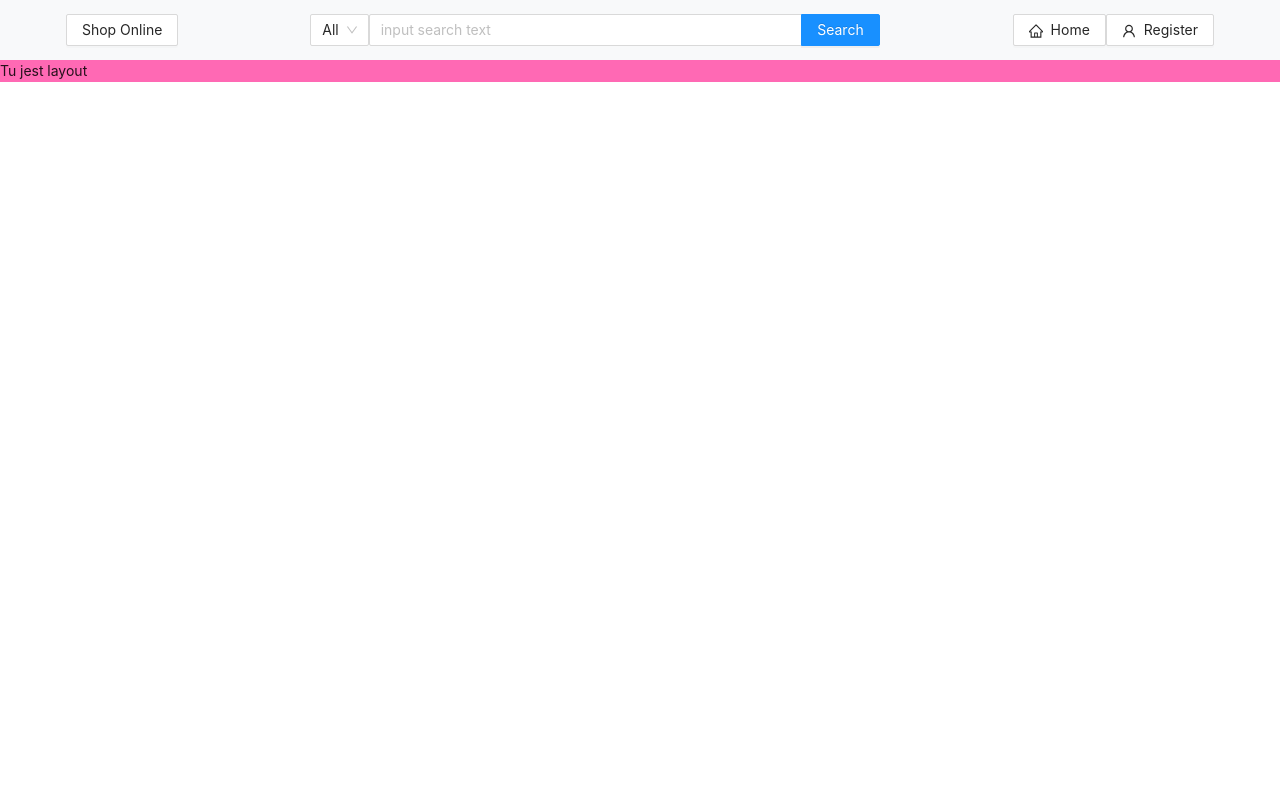
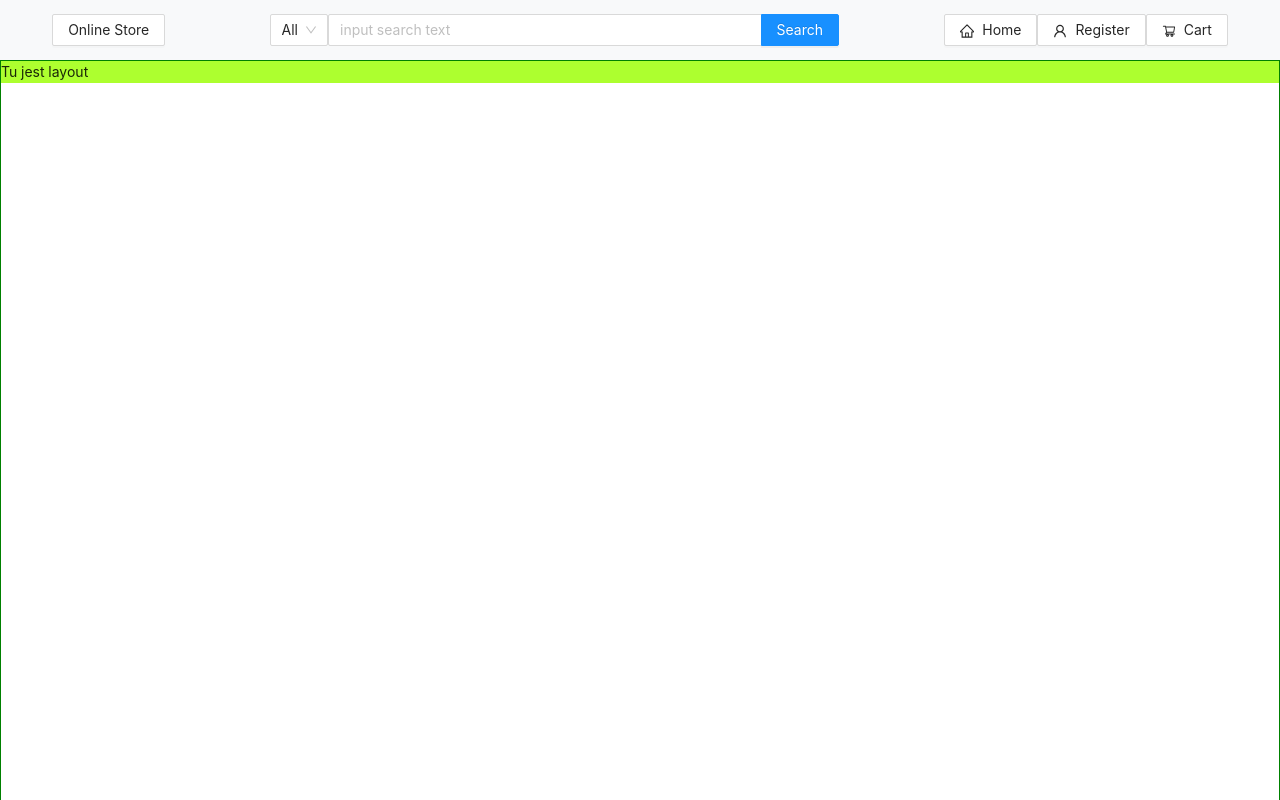
Before and after one commit to HowToShake/OnlineStore, a React (Create React App) app in the folder shop/: page / in a window 1280 px wide. Built offline with nearby package versions, Linux system fonts and the light colour scheme.

Commit message:
Before changing redux

```diff
--- /dev/null
+++ b/shop/src/components/Cart/cart-view.js
@@ -0,0 +1,9 @@
+import React from 'react'
+
+export const Cart = () => {
+    return (
+        <div>
+            <h1>Cart</h1>
+        </div>
+    )
+}
--- a/shop/src/components/LandingPage/landing-page-view.js
+++ b/shop/src/components/LandingPage/landing-page-view.js
@@ -1,10 +1,11 @@
 import React from 'react'
+import LandingPageStyles from './landing-page-view.module.scss'
 
 const LandingPage = (props) => {
 
 
     return (
-        <div style={{backgroundColor: 'hotpink'}}>
+        <div className={LandingPageStyles.Container}>
             <p>Tu jest layout</p>
         </div>
     )
--- /dev/null
+++ b/shop/src/components/LandingPage/landing-page-view.module.scss
@@ -0,0 +1,10 @@
+.Container{
+    border: 1px solid green;
+    position: fixed;
+    width: 100vw;
+    height: 100%;
+
+    & p {
+        background-color: greenyellow;
+    }
+}
--- a/shop/src/components/TopBar/top-bar-view.js
+++ b/shop/src/components/TopBar/top-bar-view.js
@@ -1,11 +1,11 @@
 import React from 'react'
 import { Link } from 'react-router-dom';
 import { Button, Input, Select } from 'antd'
-import { HomeOutlined, UserOutlined } from '@ant-design/icons'
+import { HomeOutlined, UserOutlined, ShoppingCartOutlined } from '@ant-design/icons'
 
 export const TopBar = (props) => {
 
-    console.log(props.count);
+    console.log(props);
 
     const { Option } = Select;
 
@@ -17,9 +17,9 @@ export const TopBar = (props) => {
     }
 
     return (
-        <div className="d-flex flex-row bg-light w-100 justify-content-around align-items-center" style={{minHeight: '60px', height: '4vw', minWidth: '100vw'}}>
+        <div className="d-flex flex-row bg-light justify-content-around align-items-center" style={{minHeight: '60px', height: '4vw', minWidth: '100vw'}}>
             <Link to="/">
-                <Button className="d-flex flex-column justify-content-center">Shop Online</Button>
+                <Button className="d-flex flex-column justify-content-center">Online Store</Button>
             </Link>
 
             <div>
@@ -47,6 +47,10 @@ export const TopBar = (props) => {
                     <Button className={buttonStyle} icon={<UserOutlined />}>Register</Button>
                 </Link>
 
+                <Link to="/cart">
+                    <Button className={buttonStyle} icon={<ShoppingCartOutlined />}>Cart</Button>
+                </Link>
+
             </div>
 
 
--- a/shop/src/components/register/register-view.js
+++ b/shop/src/components/register/register-view.js
@@ -44,7 +44,7 @@ const Register = () => {
 
 
     return (
-        <div className="d-flex flex-column justify-content-center" style={{border: '1px dashed red', minWidth: '100vw'}}>
+        <div className="d-flex flex-column justify-content-center pt-5" style={{border: '1px dashed red', minWidth: '100vw'}}>
             <div className="align-self-center pt-5 align-self-center" style={{width: '40vw'}}>
                 <Form
                     {...formItemLayout}
--- /dev/null
+++ b/shop/src/redux/actions/top-bar.js
@@ -0,0 +1,6 @@
+export const searchInput = searchValue =>{
+    return{
+        type: 'SEARCH',
+        payload: searchValue,
+    };
+}
--- a/shop/src/routes.js
+++ b/shop/src/routes.js
@@ -2,7 +2,7 @@ import React from "react";
 import { Route, Switch } from "react-router-dom";
 import LandingPage from './components/LandingPage/landing-page-view'
 import Register from './components/register/register-view'
-
+import { Cart } from './components/Cart/cart-view'
 
 const ROUTES = [
   { path: "/", key: "ROOT", exact: true, component: LandingPage },
@@ -16,7 +16,14 @@ const ROUTES = [
         key: "APP_REGISTER",
         exact: true,
         component: Register,
+      },
+      {
+        path: "/cart",
+        key: "APP_CART",
+        exact: true,
+        component: Cart,
       }
+
     ],
   },
 ];
```
